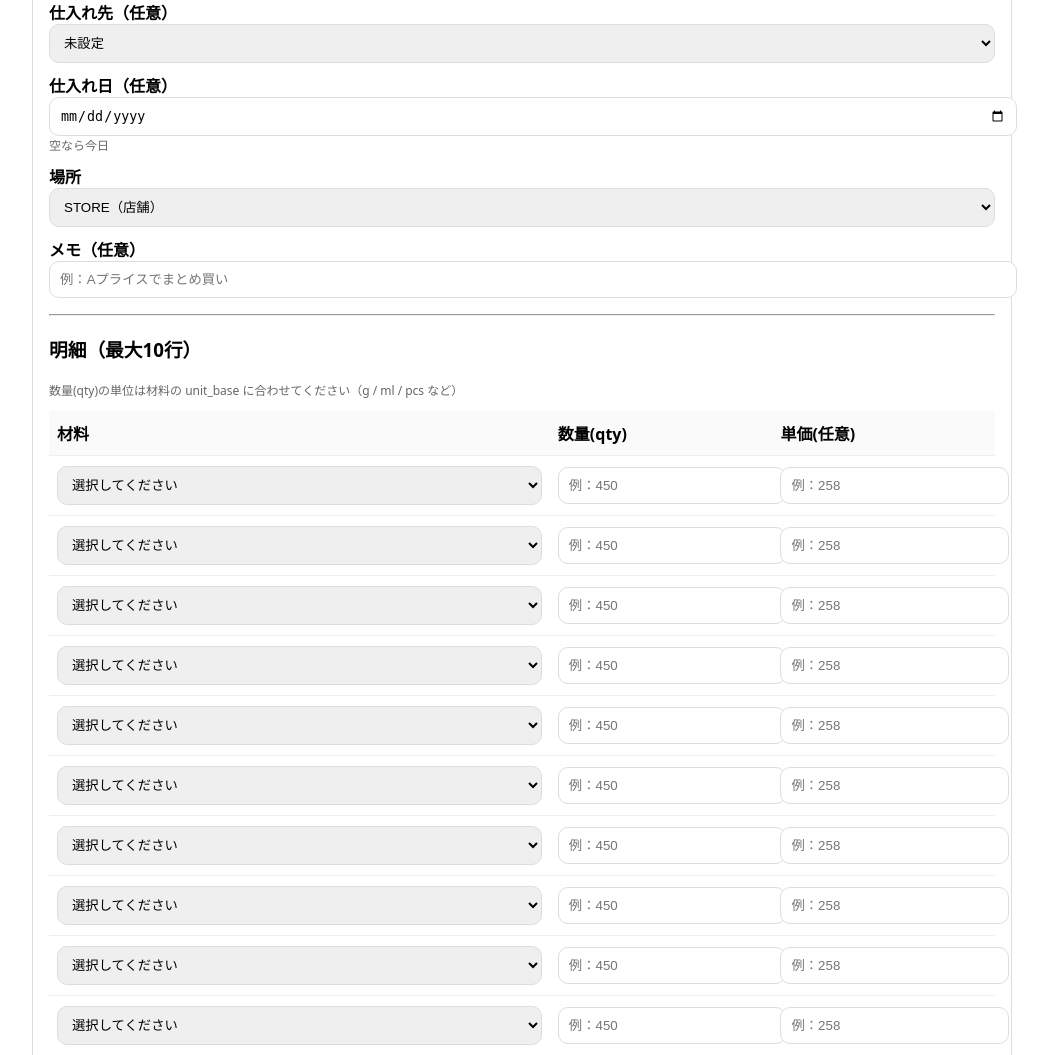
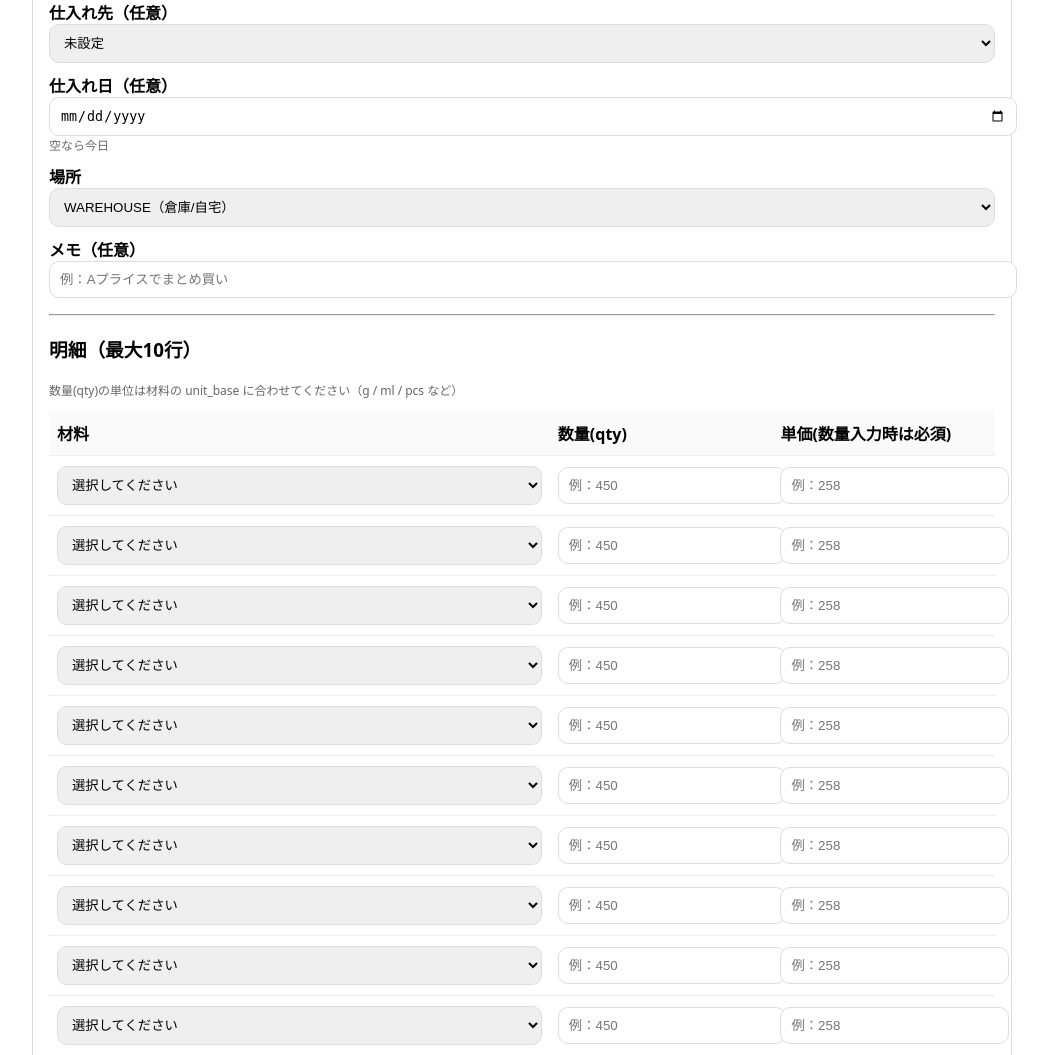
Before and after one commit to KohtaroNishimura/TAKO-OPS, a Flask app: page /purchases/new in a window 1280 px wide. Shown: the part 180-1235 px from the top of the page, without its empty margins (118-1166 px from the left). Run offline with Flask 3, Linux system fonts and the light colour scheme; data comes from the database, SQL or seed files in the repository; both versions use the stored data as it was after the commit.

Commit message:
仕入れ機能の改善：場所の選択、日付入力形式の変更、エラーメッセージの強化

```diff
--- a/app.py
+++ b/app.py
@@ -201,6 +201,10 @@ def supplier_new_form():
 def supplier_create():
     name = (request.form.get("name") or "").strip()
     phone = (request.form.get("phone") or "").strip() or None
+    location = (request.form.get("location") or "WAREHOUSE").strip()
+    if location not in ("STORE", "WAREHOUSE"):
+        location = "WAREHOUSE"
+
     note = (request.form.get("note") or "").strip() or None
 
     errors: list[str] = []
@@ -340,8 +344,12 @@ def purchases_list():
           COALESCE(itx.location, 'STORE') AS location
         FROM purchases p
         LEFT JOIN suppliers s ON s.supplier_id = p.supplier_id
-        LEFT JOIN inventory_tx itx
-          ON itx.ref_type = 'PURCHASE' AND itx.ref_id = p.purchase_id
+        LEFT JOIN (
+          SELECT ref_id, MIN(location) AS location
+          FROM inventory_tx
+          WHERE ref_type = 'PURCHASE'
+          GROUP BY ref_id
+        ) itx ON itx.ref_id = p.purchase_id
         ORDER BY p.purchased_at DESC, p.purchase_id DESC
         """
     ).fetchall()
@@ -378,6 +386,10 @@ def purchase_create():
         # 空ならDB側のDEFAULTに任せる
         purchased_at = None
 
+    location = (request.form.get("location") or "WAREHOUSE").strip()
+    if location not in ("STORE", "WAREHOUSE"):
+        location = "WAREHOUSE"
+
     note = (request.form.get("note") or "").strip() or None
 
     # 明細（最大10行想定）
@@ -421,6 +433,9 @@ def purchase_create():
         if qty <= 0:
             errors.append(f"{idx}行目：数量(qty)は0より大きくしてください。")
             continue
+        if not qty.is_integer():
+            errors.append(f"{idx}行目：数量(qty)は整数で入力してください。")
+            continue
 
         item_row = db.execute(
             "SELECT name, unit_base FROM items WHERE item_id = ?",
@@ -433,16 +448,18 @@ def purchase_create():
             errors.append(f"{idx}行目：{item_row['name']} はpcsなので整数で入力してください。")
             continue
 
-        unit_price: float | None = None
-        if unit_price_raw != "":
-            try:
-                unit_price = float(unit_price_raw)
-                if unit_price < 0:
-                    errors.append(f"{idx}行目：単価(unit_price)は0以上にしてください。")
-                    continue
-            except ValueError:
-                errors.append(f"{idx}行目：単価(unit_price)が数値ではありません。")
+        if unit_price_raw == "":
+            errors.append(f"{idx}行目：単価(unit_price)を入力してください。")
+            continue
+
+        try:
+            unit_price = float(unit_price_raw)
+            if unit_price < 0:
+                errors.append(f"{idx}行目：単価(unit_price)は0以上にしてください。")
                 continue
+        except ValueError:
+            errors.append(f"{idx}行目：単価(unit_price)が数値ではありません。")
+            continue
 
         lines.append((item_id, qty, unit_price))
 
@@ -468,8 +485,7 @@ def purchase_create():
                 (supplier_id, note),
             )
         else:
-            # datetime-local -> "YYYY-MM-DDTHH:MM" なので、SQLiteが扱いやすいように " " に置換
-            purchased_at_db = purchased_at.replace("T", " ")
+            purchased_at_db = purchased_at
             cur = db.execute(
                 """
                 INSERT INTO purchases (supplier_id, purchased_at, note, total_amount)
@@ -505,13 +521,14 @@ def purchase_create():
                 )
                 VALUES (
                   COALESCE(?, datetime('now')),
-                  ?, ?, 'PURCHASE', 'STORE', 'PURCHASE', ?, ?
+                  ?, ?, 'PURCHASE', ?, 'PURCHASE', ?, ?
                 )
                 """,
                 (
-                    purchased_at.replace("T", " ") if purchased_at else None,
+                    purchased_at,
                     item_id,
                     qty,
+                    location,
                     purchase_id,
                     note,
                 ),
@@ -540,9 +557,9 @@ def purchase_new_from_list():
     supplier_id_raw = (request.form.get("supplier_id") or "").strip()
     supplier_id = int(supplier_id_raw) if supplier_id_raw else None
 
-    location = (request.form.get("location") or "STORE").strip()
+    location = (request.form.get("location") or "WAREHOUSE").strip()
     if location not in ("STORE", "WAREHOUSE"):
-        location = "STORE"
+        location = "WAREHOUSE"
 
     # チェックされた材料
     selected_item_ids_raw = request.form.getlist("selected_item_ids")
@@ -700,9 +717,9 @@ def purchase_edit_form(purchase_id: int):
         line_rows.append({"item_id": "", "qty": "", "unit_price": ""})
     line_rows = line_rows[:10]
 
-    purchased_at_local = ""
+    default_purchased_date = ""
     if header["purchased_at"]:
-        purchased_at_local = str(header["purchased_at"]).replace(" ", "T")
+        default_purchased_date = str(header["purchased_at"])[:10]
 
     suppliers = fetch_suppliers()
     items = fetch_active_items()
@@ -712,7 +729,7 @@ def purchase_edit_form(purchase_id: int):
         line_rows=line_rows,
         suppliers=suppliers,
         items=items,
-        purchased_at_local=purchased_at_local,
+        default_purchased_date=default_purchased_date,
         default_location=default_location,
     )
 
@@ -731,8 +748,11 @@ def purchase_update(purchase_id: int):
     supplier_id_raw = (request.form.get("supplier_id") or "").strip()
     supplier_id = int(supplier_id_raw) if supplier_id_raw else None
 
-    purchased_at = (request.form.get("purchased_at") or "").strip()
-    purchased_at_db = purchased_at.replace("T", " ") if purchased_at else header["purchased_at"]
+    purchased_date = (request.form.get("purchased_date") or "").strip()
+    if purchased_date:
+        purchased_at_db = f"{purchased_date} 09:00:00"
+    else:
+        purchased_at_db = header["purchased_at"]
 
     location = (request.form.get("location") or "STORE").strip()
     if location not in ("STORE", "WAREHOUSE"):
@@ -780,6 +800,9 @@ def purchase_update(purchase_id: int):
         if qty <= 0:
             errors.append(f"{idx}行目：数量(qty)は0より大きくしてください。")
             continue
+        if not qty.is_integer():
+            errors.append(f"{idx}行目：数量(qty)は整数で入力してください。")
+            continue
 
         item_row = db.execute(
             "SELECT name, unit_base FROM items WHERE item_id = ?",
@@ -792,16 +815,18 @@ def purchase_update(purchase_id: int):
             errors.append(f"{idx}行目：{item_row['name']} はpcsなので整数で入力してください。")
             continue
 
-        unit_price: float | None = None
-        if unit_price_raw != "":
-            try:
-                unit_price = float(unit_price_raw)
-                if unit_price < 0:
-                    errors.append(f"{idx}行目：単価(unit_price)は0以上にしてください。")
-                    continue
-            except ValueError:
-                errors.append(f"{idx}行目：単価(unit_price)が数値ではありません。")
+        if unit_price_raw == "":
+            errors.append(f"{idx}行目：単価(unit_price)を入力してください。")
+            continue
+
+        try:
+            unit_price = float(unit_price_raw)
+            if unit_price < 0:
+                errors.append(f"{idx}行目：単価(unit_price)は0以上にしてください。")
                 continue
+        except ValueError:
+            errors.append(f"{idx}行目：単価(unit_price)が数値ではありません。")
+            continue
 
         lines.append((item_id, qty, unit_price))
 
@@ -1481,7 +1506,7 @@ def transfer_new_from_purchase(purchase_id: int):
     items = fetch_active_items()
 
     default_note = f"仕入れID {purchase_id} から店舗へ補充"
-    default_moved_at = p["purchased_at"]  # 仕入れ日時をそのまま移動日時に
+    default_moved_date = str(p["purchased_at"])[:10] if p["purchased_at"] else ""
 
     return render_template(
         "transfer_new.html",
@@ -1490,7 +1515,7 @@ def transfer_new_from_purchase(purchase_id: int):
         prefill_lines=prefill_lines,
         default_from_location=from_location,
         default_to_location=to_location,
-        default_moved_at=default_moved_at,
+        default_moved_date=default_moved_date,
         default_note=default_note,
     )
 
--- a/templates/purchase_detail.html
+++ b/templates/purchase_detail.html
@@ -4,7 +4,7 @@
     <h2>入庫詳細（ID: {{ header["purchase_id"] }}）</h2>
 
     <p>
-      <b>日時：</b>{{ header["purchased_at"] }}<br>
+      <b>日時：</b>{{ header["purchased_at"][:10] if header["purchased_at"] else "" }}<br>
       <b>仕入れ先：</b>{{ header["supplier_name"] or "" }}<br>
       <b>合計金額：</b>{{ "%.0f"|format(header["total_amount"] or 0) }}<br>
       <b>メモ：</b>{{ header["note"] or "" }}
--- a/templates/purchase_new.html
+++ b/templates/purchase_new.html
@@ -24,8 +24,14 @@
 
       <label>場所</label>
       <select name="location">
-        <option value="STORE" {{ "selected" if default_location is defined and default_location=="STORE" else "" }}>STORE（店舗）</option>
-        <option value="WAREHOUSE" {{ "selected" if default_location is defined and default_location=="WAREHOUSE" else "" }}>WAREHOUSE（倉庫）</option>
+        <option value="WAREHOUSE"
+          {{ "selected" if (default_location is not defined) or (default_location=="WAREHOUSE") else "" }}>
+          WAREHOUSE（倉庫/自宅）
+        </option>
+        <option value="STORE"
+          {{ "selected" if default_location is defined and default_location=="STORE" else "" }}>
+          STORE（店舗/トレーラー）
+        </option>
       </select>
 
       <label>メモ（任意）</label>
@@ -41,7 +47,7 @@
           <tr>
             <th style="width:45%;">材料</th>
             <th style="width:20%;">数量(qty)</th>
-            <th style="width:20%;">単価(任意)</th>
+            <th style="width:20%;">単価(数量入力時は必須)</th>
           </tr>
         </thead>
         <tbody>
@@ -61,8 +67,8 @@
                 </select>
               </td>
               <td>
-                <input name="qty" type="number" step="0.01" min="0"
-                       value="{{ '%.2f'|format(pl['qty']) if pl else '' }}"
+                <input name="qty" type="number" step="1" min="0"
+                       value="{{ '%.0f'|format(pl['qty']) if pl else '' }}"
                        placeholder="例：450">
               </td>
               <td>
--- a/templates/purchases_list.html
+++ b/templates/purchases_list.html
@@ -35,7 +35,7 @@
         {% for p in purchases %}
           <tr>
             <td><a href="{{ url_for('purchase_detail', purchase_id=p['purchase_id']) }}">{{ p["purchase_id"] }}</a></td>
-            <td>{{ p["purchased_at"] }}</td>
+            <td>{{ p["purchased_at"][:10] if p["purchased_at"] else "" }}</td>
             <td>{{ p["supplier_name"] or "" }}</td>
             <td>{{ p["location"] or "" }}</td>
             <td>{{ "%.0f"|format(p["total_amount"] or 0) }}</td>
--- a/templates/shopping_list.html
+++ b/templates/shopping_list.html
@@ -15,7 +15,7 @@
       <p class="muted">目安合計：{{ "%.0f"|format(g.est_sum) }}（参考価格ベース）</p>
 
       <form method="post" action="{{ url_for('purchase_new_from_list') }}">
-        <input type="hidden" name="location" value="STORE">
+        <input type="hidden" name="location" value="WAREHOUSE">
 
         {% set sid = (g["items"][0]["supplier_id"] if g["items"]|length>0 else None) %}
         <input type="hidden" name="supplier_id" value="{{ sid if sid is not none else '' }}">
```
Also changed, not shown: templates/purchase_edit.html (+5 -5 lines), takoyaki_inventory.db.
